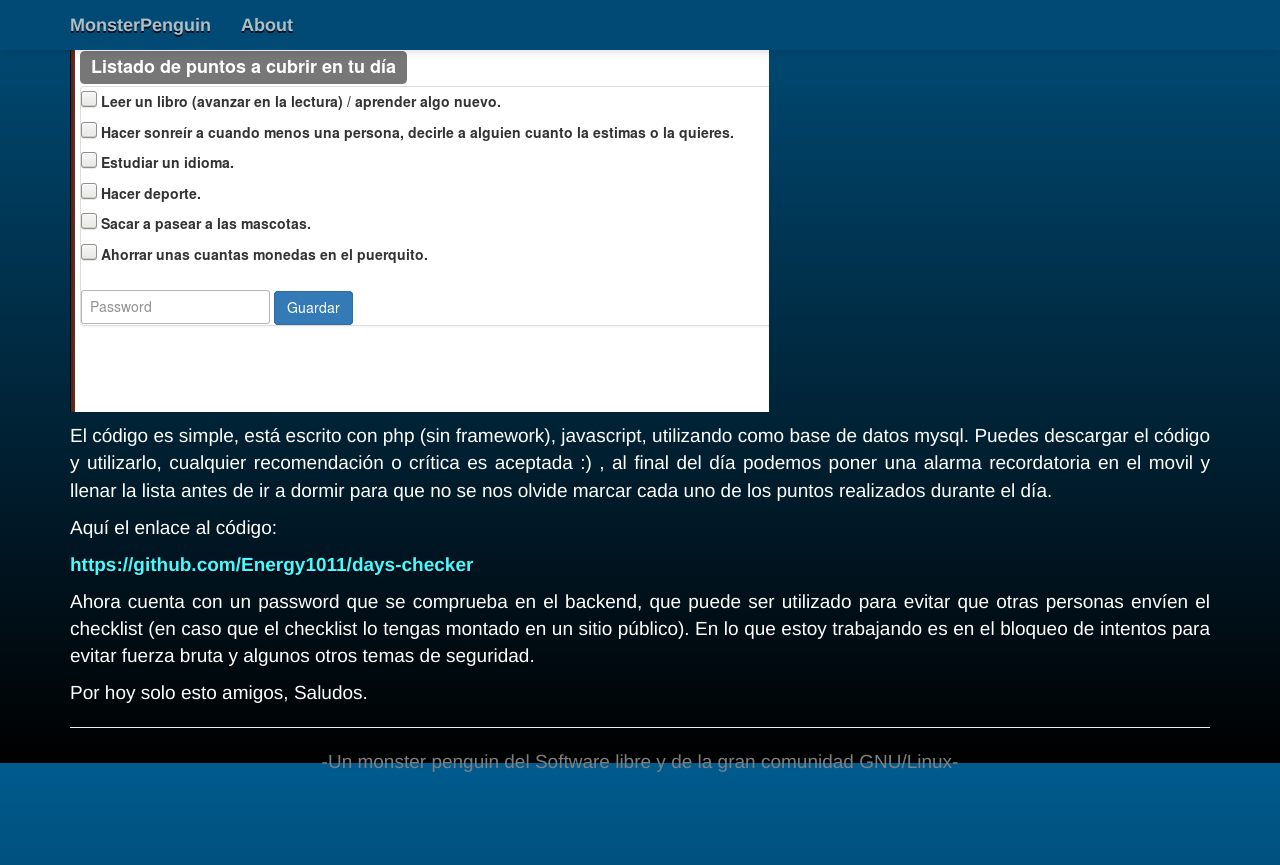
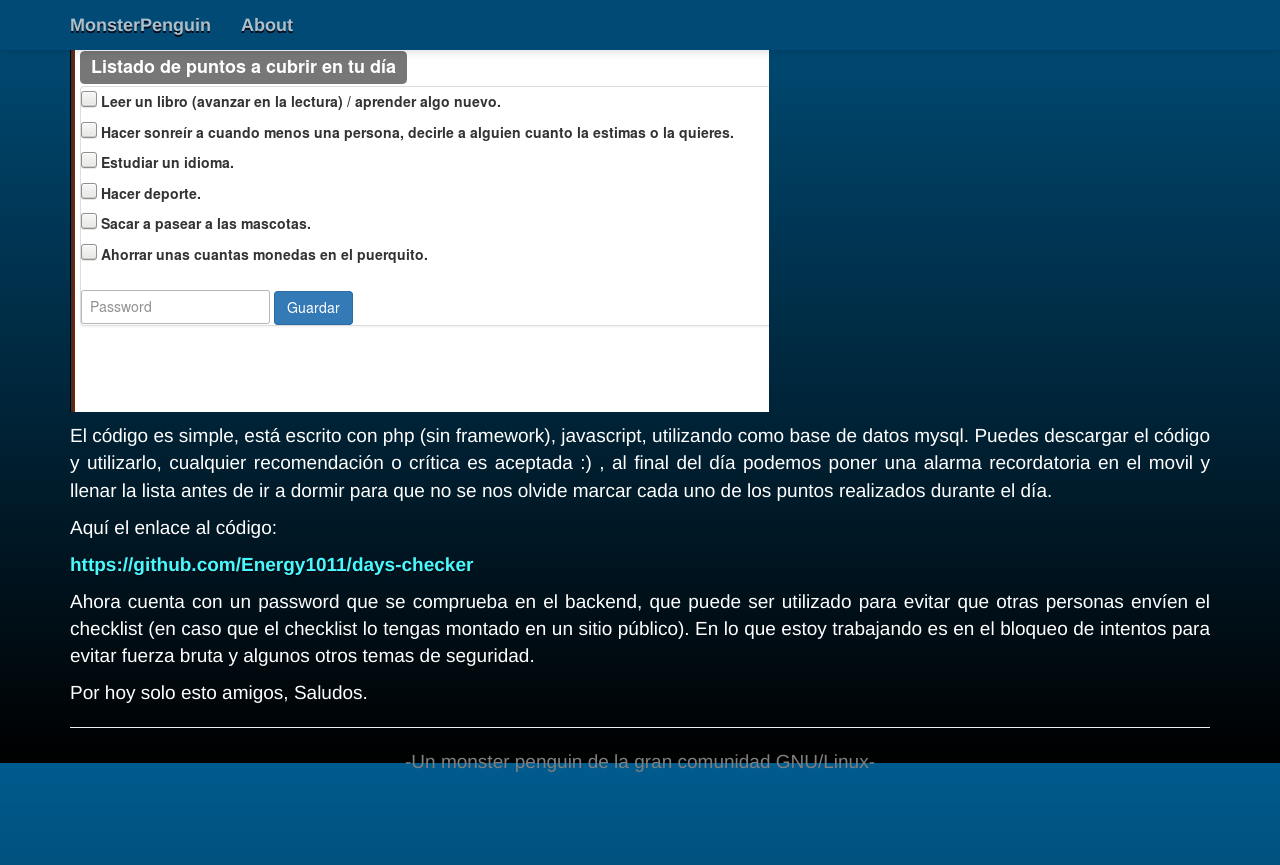
Before and after one commit to Energy1011/monsterpenguin, a Jekyll site: the page built from _posts/2017-01-20-tienes-un-day-checklist.html, in a window 1280 px wide and 900 px high, scrolled down 1037 px. Shown: the top 865 px of the window. Built offline with Jekyll 4.4.1, drawn with Linux system fonts in a browser that asks for light colours; nearby versions of some CDN libraries; some web fonts are replaced.

Commit message:
Fix footer

```diff
--- a/_layouts/post.html
+++ b/_layouts/post.html
@@ -12,6 +12,6 @@ layout: default
 	<img class="post-image-header" src="{{ site.baseurl }}/assets/{{ page.image }}" alt=" " ><br>
 	{{ content  }}
 	<hr></hr>
-  <p class="post-message-footer">-Un monster penguin del Software libre y de la gran comunidad GNU/Linux-</p>
+  <p class="post-message-footer">-Un monster penguin de la gran comunidad GNU/Linux-</p>
   </div>
 </article>
```
Also changed, not shown: 16 other files.
